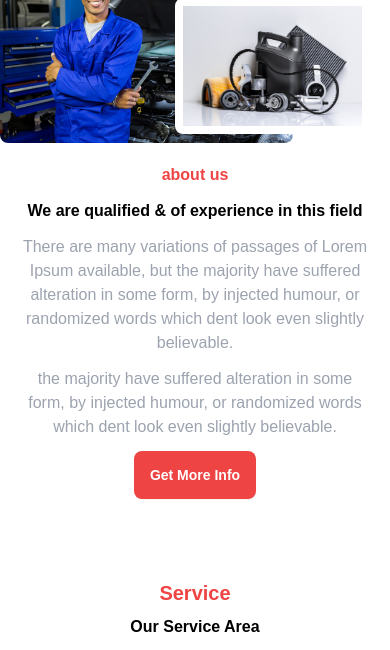
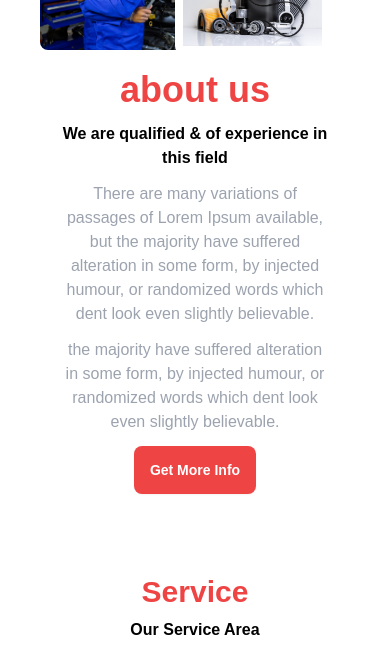
Before and after one commit to MDmohiuddin-web/car-dr-with-next.js, a Next.js app: page / in a window 390 px wide. Shown: the part 490-1140 px from the top of the page. Built offline with nearby package versions, Linux system fonts and the light colour scheme.

Commit message:
add somthing

```diff
--- a/src/app/about/page.jsx
+++ b/src/app/about/page.jsx
@@ -17,7 +17,7 @@ const page = () => {
       </div>
       {/*  */}
       <div className="md:w-[48%] space-y-3 px-5 text-center md:text-left">
-        <h4 className="text-red-500 font-bold">about us</h4>
+        <h4 className="text-red-500 font-bold text-4xl">about us</h4>
         <h2 className="md:text-5xl font-bold text-black">
           We are qualified & of experience in this field
         </h2>
--- a/src/app/component/Products.jsx
+++ b/src/app/component/Products.jsx
@@ -11,7 +11,7 @@ import Image from "next/image";
 
 const Products = () => {
   return (
-    <div className="my-5 flex flex-wrap capitalize gap-5 justify-center w-4/5 mx-auto ">
+    <div className="my-5 flex flex-wrap capitalize gap-5 justify-center w-4/5 m-auto ">
       <div className="card card-compact w-full md:w-[300px] bg-base-100 shadow-md rounded-md border p-2 hover:shadow-lg transition duration-500 ease-in-out transform hover:-translate-y-1 hover:scale-105">
         <figure>
           <Image
--- a/src/app/component/Text.jsx
+++ b/src/app/component/Text.jsx
@@ -3,7 +3,7 @@ import React from "react";
 const Text = ({ text1, text2, text3 }) => {
   return (
     <div className="md:w-[50%] text-center m-auto my-10 space-y-2">
-      <h4 className="text-red-500 font-bold text-xl">{text1}</h4>
+      <h4 className="text-red-500 font-bold text-3xl">{text1}</h4>
       <h2 className="md:text-4xl font-bold">{text2}</h2>
       <p className="text-gray-400">{text3}</p>
     </div>
--- a/src/app/layout.js
+++ b/src/app/layout.js
@@ -20,7 +20,7 @@ export default function RootLayout({ children }) {
     <html lang="en" data-theme="light">
       <body className={` antialiased bg-white${roboto.className} bg-white`}>
         <Navbar></Navbar>
-        <div className="md:px-20 mx-auto"> {children}</div>
+        <div className="md:px-20 mx-auto px-10"> {children}</div>
 
         <Footer></Footer>
       </body>
--- a/src/app/login/page.jsx
+++ b/src/app/login/page.jsx
@@ -1,3 +1,4 @@
+"use client";
 import Image from "next/image";
 import Link from "next/link";
 import React from "react";
```
Also changed, not shown: src/app/page.js (+12 -4 lines), src/app/signup/page.jsx (+7 -5 lines).
